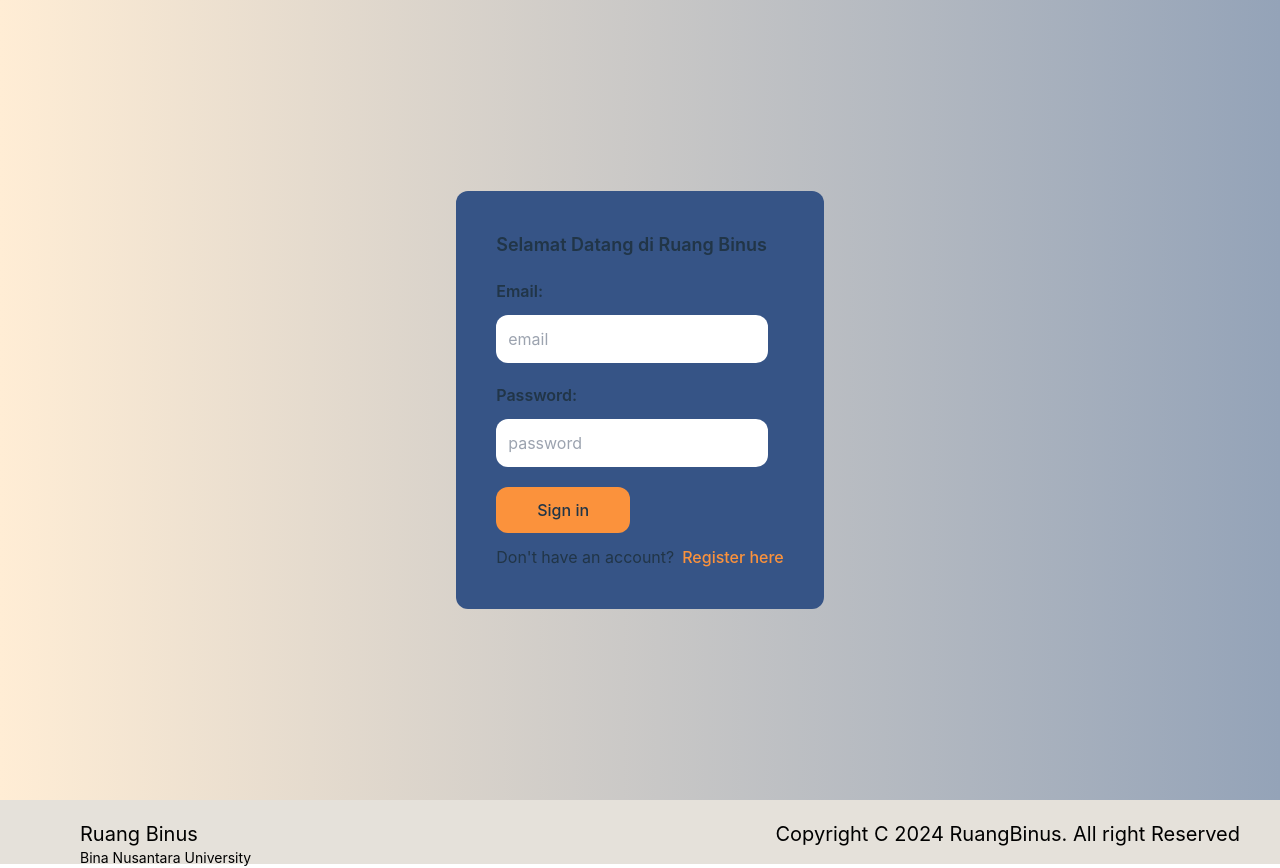
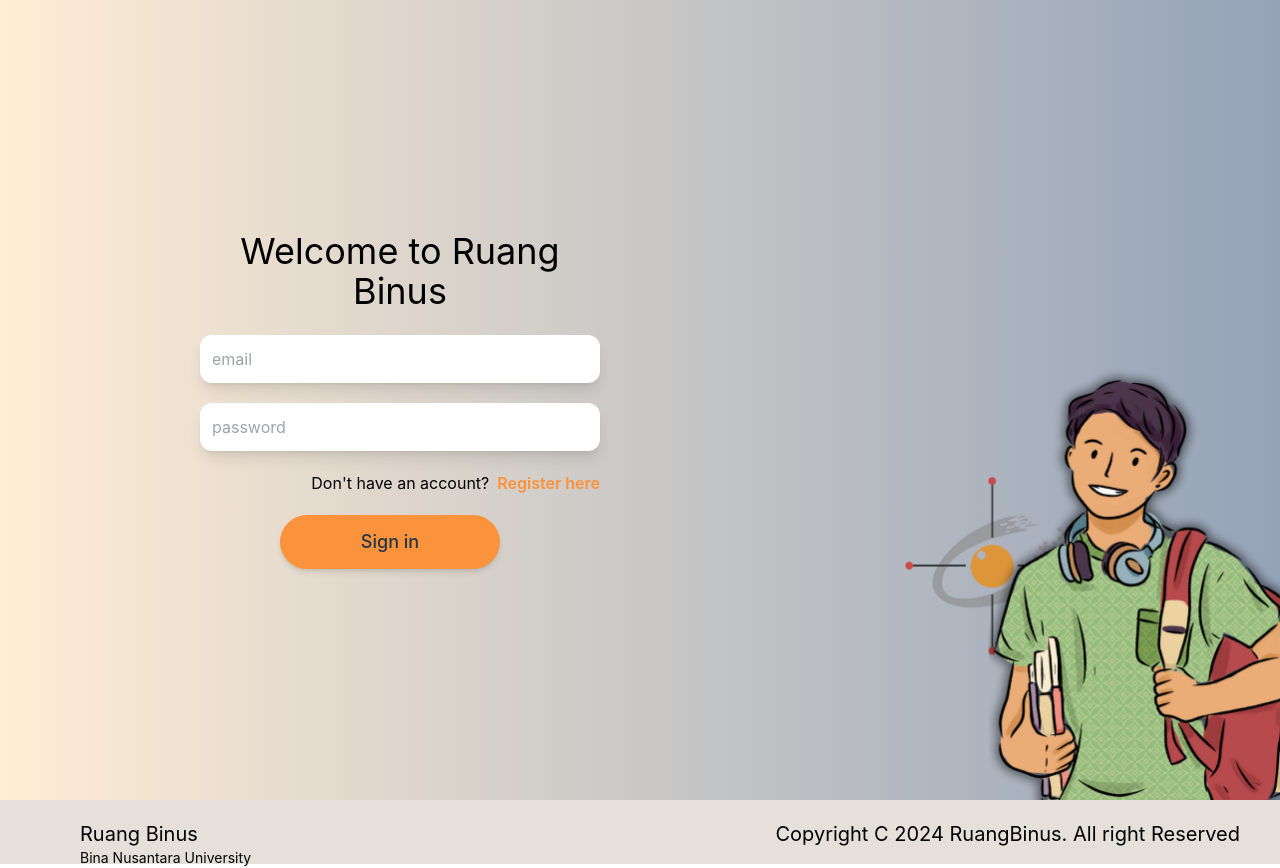
Before and after one commit to kensunjaya/AoL-HCI-Ruang-Binus, a React (Vite) app: page /signin in a window 1280 px wide. Built offline with nearby package versions, Linux system fonts and the light colour scheme; no server answers.

Commit message:
sign in page touchup

```diff
--- a/src/pages/signin.tsx
+++ b/src/pages/signin.tsx
@@ -7,6 +7,7 @@
 import { createUserWithEmailAndPassword, signInWithEmailAndPassword } from "firebase/auth";
 import { Link } from "react-router-dom";
 import { doc, getDoc } from "firebase/firestore";
+import loginimg from "../assets/images/loginimg.png";
 
 const SignIn = () =>{
   const navigate = useNavigate();
@@ -53,29 +54,30 @@
   };
 
   return (
-    <div className="w-screen h-screen flex justify-center items-center bg-gradient-to-r from-orange-100 to-slate-400">
+    <div className="w-screen h-screen flex items-center bg-gradient-to-r from-orange-100 to-slate-400">
       {/* <CustomButton onClick={createAccount} title="Hello"/> */}
-      <form className="form-content p-10 bg-bluepale rounded-xl">
-        <div className="font-semibold text-lg pb-5">Selamat Datang di Ruang Binus</div>
+      <form className="form-content p-10 m-[20vh] h-fit w-fit rounded-xl text-center">
+        <div className="text-4xl text-black pb-[3vh]">Welcome to Ruang Binus</div>
         <div className="form-group pb-5">
-          <div className="font-semibold pb-3">Email: </div>
-          <input type="email" id="formEmail" placeholder="email" className="p-3 rounded-xl bg-white text-black min-w-[25vh]" value={email} onChange={(e) => setEmail(e.target.value)} />
+          <input type="email" id="formEmail" placeholder="email" className="p-3 rounded-xl bg-white text-black min-w-[50vh] shadow-lg" value={email} onChange={(e) => setEmail(e.target.value)} />
         </div>
         <div className="form-group pb-5">
-          <div className="font-semibold pb-3">Password: </div>
-          <input type="password" id="formPassword" placeholder="password" className="p-3 rounded-xl bg-white text-black min-w-[25vh]" value={password} onChange={(e) => setPassword(e.target.value)} />
+          <input type="password" id="formPassword" placeholder="password" className="p-3 rounded-xl bg-white text-black min-w-[50vh] shadow-lg" value={password} onChange={(e) => setPassword(e.target.value)} />
         </div>
         {errorMsg !== "" && <div className="text-red-400 mb-5">{errorMsg}</div>}
         <div>
-          <button onClick={signIn} type="button" className="btn btn-primary rounded-xl mr-5 bg-orange-400 px-10">
+          <div className="flex pb-5 justify-end">
+            <div className="pr-2 text-black">Don't have an account?</div>
+            <Link to="/signup" className="text-orange-400 font-semibold">Register here</Link>
+          </div>
+          <button onClick={signIn} type="button" className="btn btn-primary rounded-full py-3 mr-5 bg-orange-400 px-20 shadow-md text-lg">
             Sign in
           </button>
-          <div className="flex pt-3">
-            <div className="pr-2">Don't have an account?</div>
-            <Link to="/signup" className="text-orange-400">Register here</Link>
-          </div>
         </div>
       </form>
+      <div className="w-full h-screen flex items-end justify-end">
+        <img src={loginimg} alt="Login image" className="w-[80%] h-auto" />
+      </div>
     </div>
   );
 }
--- a/src/pages/signup.tsx
+++ b/src/pages/signup.tsx
@@ -63,7 +63,7 @@
     <div className="w-screen h-screen flex justify-center items-center bg-gradient-to-r from-orange-100 to-slate-400">
       {/* <CustomButton onClick={createAccount} title="Hello"/> */}
       <form className="form-content p-10 bg-bluepale rounded-xl">
-        <div className="font-semibold text-lg pb-5">Selamat Datang di Ruang Binus</div>
+        <div className="font-semibold text-lg pb-5">Welcome to Ruang Binus</div>
         <div className="form-group pb-5">
           <div className="font-semibold pb-3">Nama Lengkap: </div>
           <input type="text" placeholder="nama lengkap" className="p-3 rounded-xl bg-white text-black min-w-[25vh]" value={nama} onChange={(e) => setNama(e.target.value)} />
```
Also changed, not shown: src/assets/images/loginimg.png (added).
